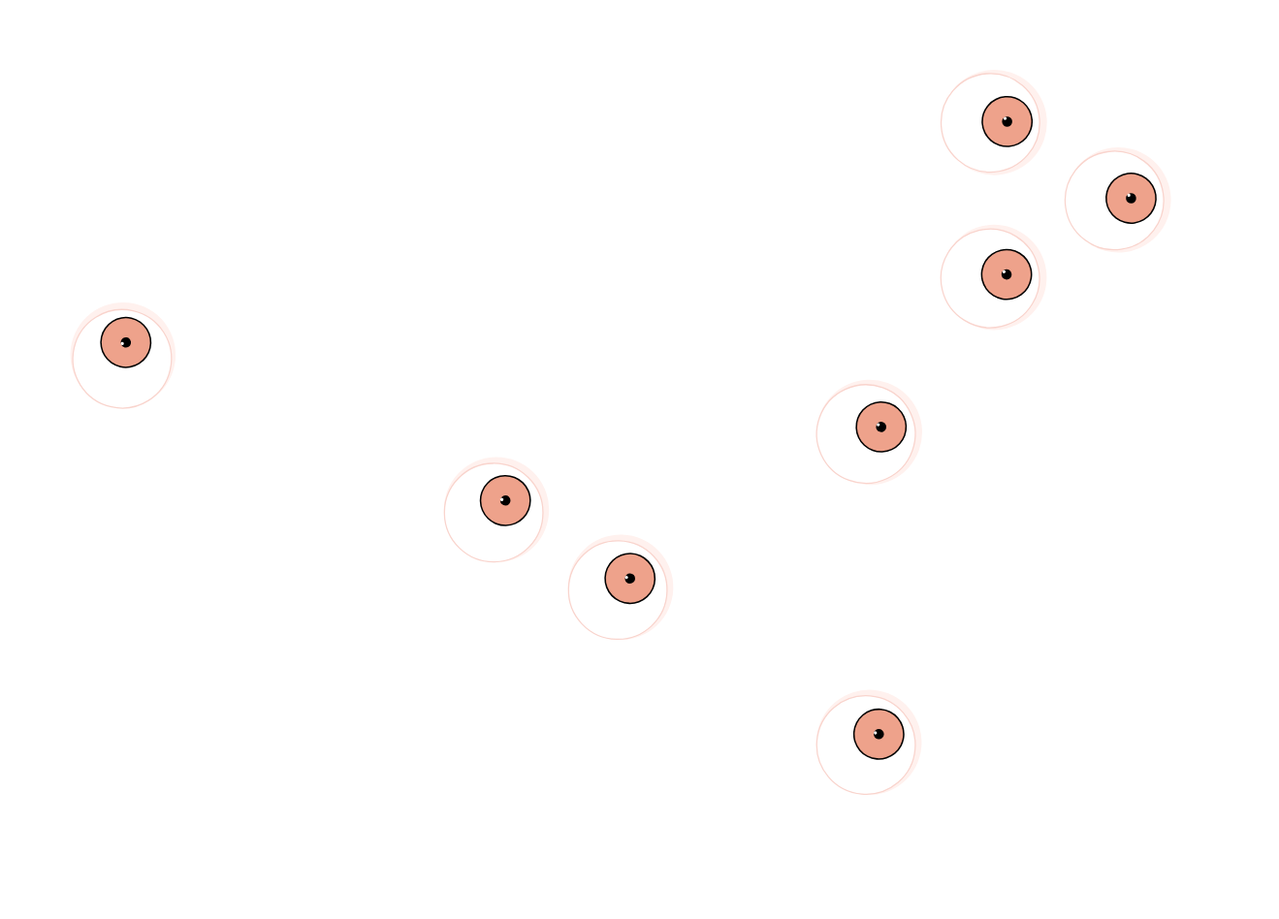
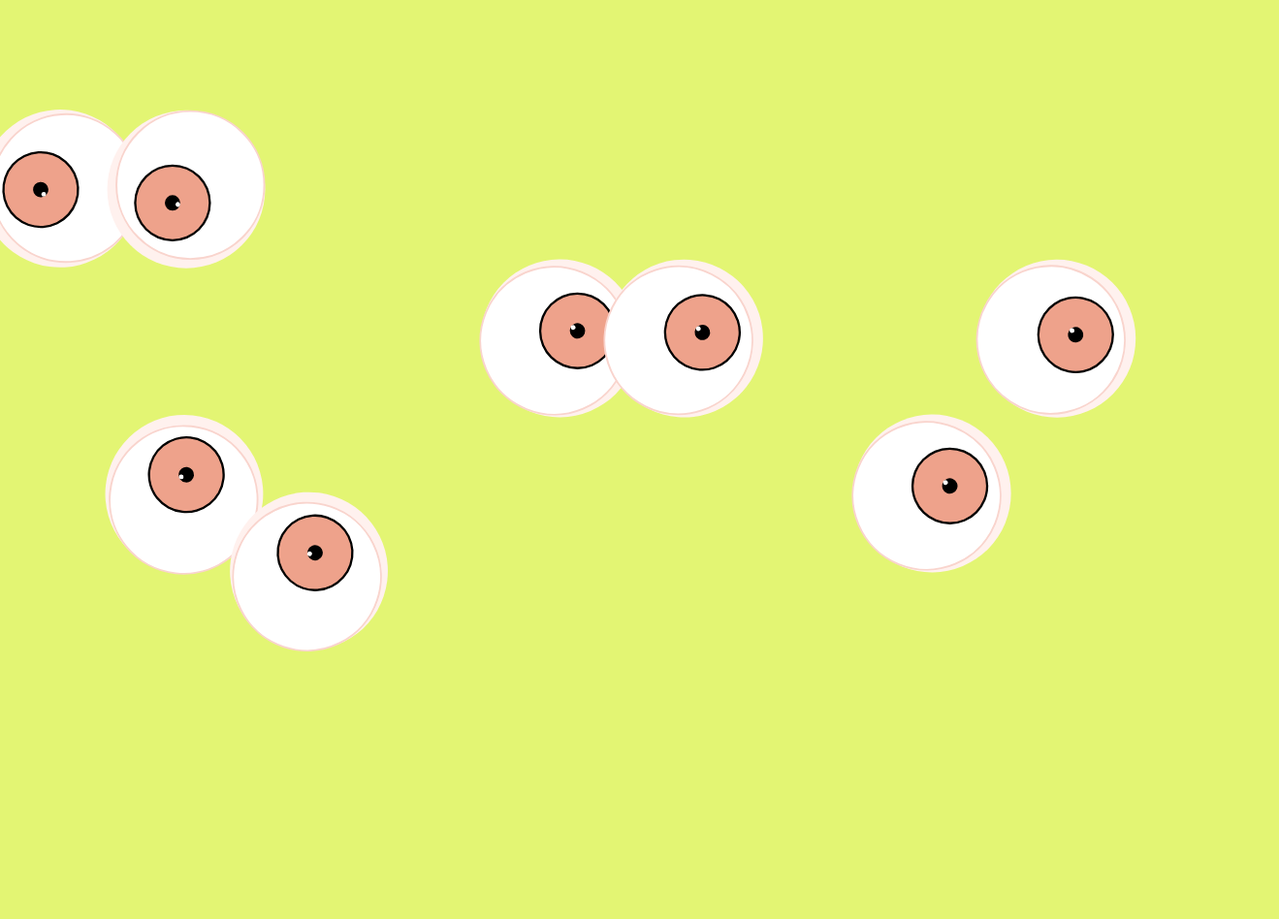
Before and after one commit to SridharShrinidhi/mouseover, a plain HTML site: page index.html in a window 1280 px wide. Shown: the whole page at 97% size, 1319 px wide, since content can reach past the window. After the commit the page ends 843 px from the top, so only its background shows below. Drawn offline with nearby package versions, Linux system fonts and the light colour scheme.

Commit message:
Style the page

```diff
--- a/css/main.css
+++ b/css/main.css
@@ -1,5 +1,6 @@
 html {
   box-sizing: border-box;
+  background-color: #E3F573;
 }
 
 *, *::before, *::after {
@@ -9,9 +10,12 @@ html {
 body {
   display: block;
   margin: 0;
+  left: 0;
 }
 
 img {
   display: block;
-  width: 20%;
+  width: 30%;
+  margin: 0;
+  padding: 0;
 }
--- a/index.html
+++ b/index.html
@@ -6,14 +6,14 @@
   <link href="css/main.css" rel="stylesheet">
 </head>
 <body>
-  <img src="images/pink-eye.svg" style="position: absolute; top: 30%; left: 0%">
-  <img src="images/pink-eye.svg" style="position: absolute; top: 80%; left: 60%">
-  <img src="images/pink-eye.svg" style="position: absolute; top: 0%; left: 70%">
-  <img src="images/pink-eye.svg" style="position: absolute; top: 50%; left: 30%">
-  <img src="images/pink-eye.svg" style="position: absolute; top: 10%; left: 80%">
-  <img src="images/pink-eye.svg" style="position: absolute; top: 40%; left: 60%">
-  <img src="images/pink-eye.svg" style="position: absolute; top: 60%; left: 40%">
-  <img src="images/pink-eye.svg" style="position: absolute; top: 20%; left: 70%">
+  <img class="rotate" src="images/pink-eye.svg" style="position: absolute; top: 0%; left: -10%">
+  <img class="rotate" src="images/pink-eye.svg" style="position: absolute; top: 0%; left: 0%">
+  <img class="rotate" src="images/pink-eye.svg" style="position: absolute; top: 40%; left: 0%">
+  <img class="rotate" src="images/pink-eye.svg" style="position: absolute; top: 50%; left: 10%">
+  <img class="rotate" src="images/pink-eye.svg" style="position: absolute; top: 20%; left: 30%">
+  <img class="rotate" src="images/pink-eye.svg" style="position: absolute; top: 20%; left: 40%">
+  <img class="rotate" src="images/pink-eye.svg" style="position: absolute; top: 40%; left: 60%">
+  <img class="rotate" src="images/pink-eye.svg" style="position: absolute; top: 20%; left: 70%">
 
   <script src="https://cdnjs.cloudflare.com/ajax/libs/jquery/3.4.1/jquery.min.js" integrity="sha256-CSXorXvZcTkaix6Yvo6HppcZGetbYMGWSFlBw8HfCJo=" crossorigin="anonymous"></script>
   <script src="js/mouse.js"></script>
--- a/js/mouse.js
+++ b/js/mouse.js
@@ -14,4 +14,15 @@ $(document).on("mouseover", function (ev) {
     var angle = radians * 180/Math.PI;
     $(this).css("transform", "rotate(" + angle + "deg)");
   })
-})
+});
+
+var count = 0;
+var images = ["images/brown-eye.svg", "images/green-eye.svg", "images/pink-eye.svg"];
+
+setInterval(function () {
+  count = count + 1;
+  count = count % images.length;
+  var image = images[count];
+  $("img").attr("src", image);
+
+}, 2000);
```
